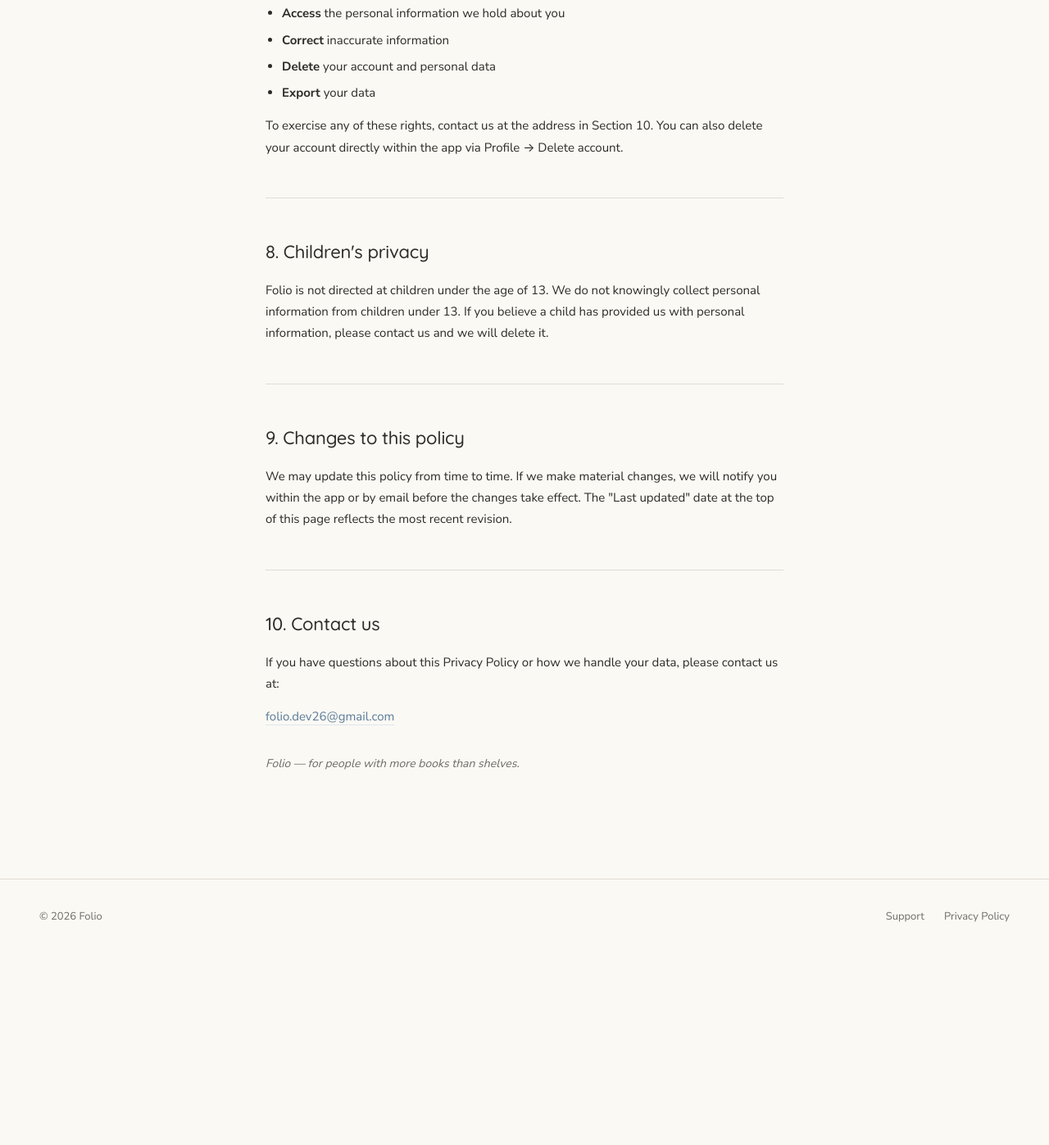
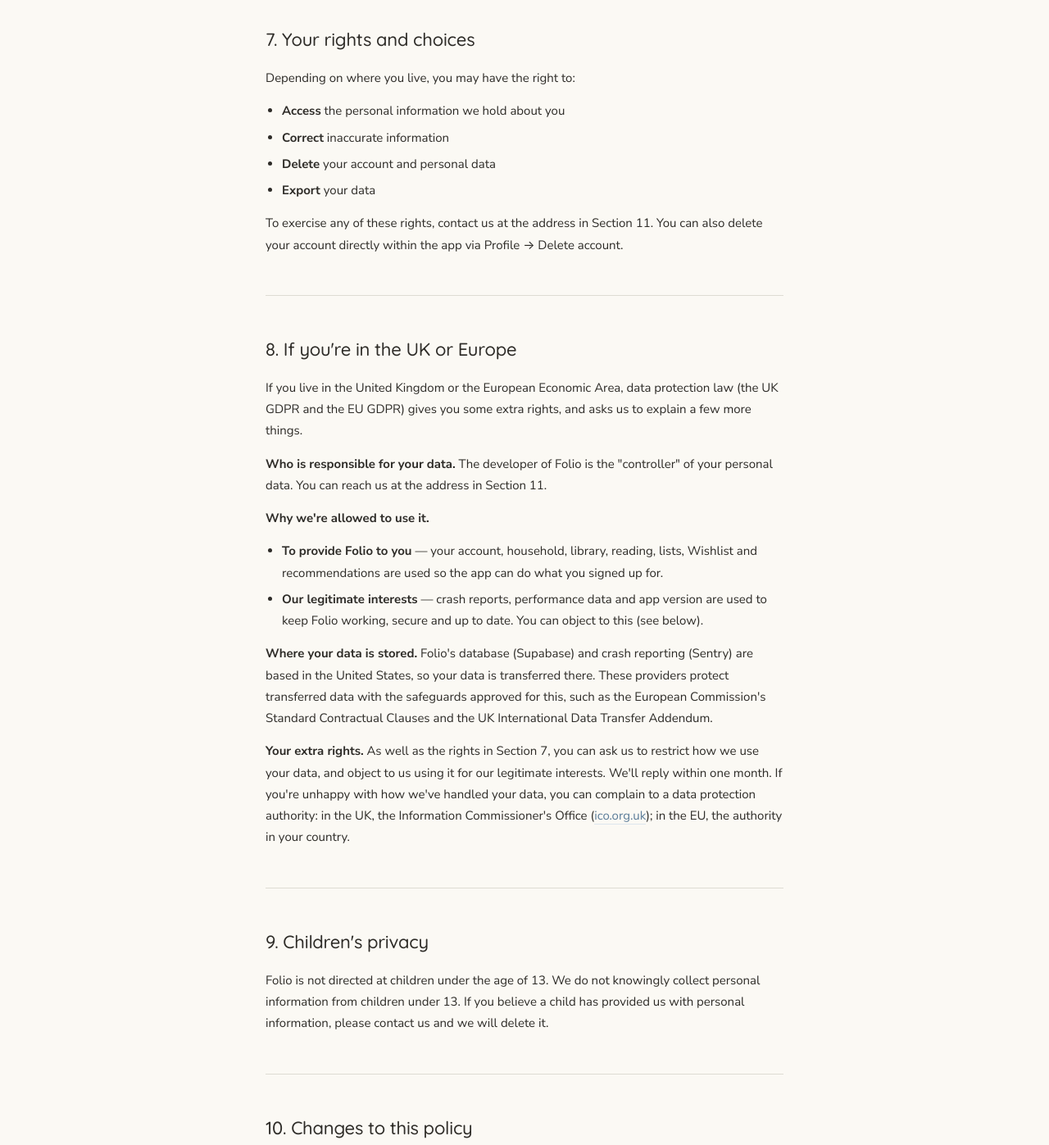
Before and after one commit to folioapp-dev/folio-site, a plain HTML site: page privacy.html in a window 1280 px wide. Shown: the part 3875-5272 px from the top of the page at 82% size. Before the commit the page ends 5038 px from the top, so only its background shows below. Drawn offline with Linux system fonts and the light colour scheme.

Commit message:
Privacy policy: UK/Europe section, backup and Sentry retention
Co-Authored-By: Claude Opus 5.5 <noreply@anthropic.com>

```diff
--- a/privacy.html
+++ b/privacy.html
@@ -338,7 +338,8 @@
         <h2>6. Data retention</h2>
         <p>We retain your data for as long as your account is active. If you delete your account, your profile, your reading (statuses, ratings and thoughts), your lists, your Wishlist and your recommendations are permanently deleted.</p>
         <p>Your household's library belongs to the household, so if other members remain, the household's books, locations, tags and collections stay with them. If you are the last member of your household, deleting your account also permanently deletes the household and its whole library.</p>
-        <p>Some data may remain in backups for a short period before being purged.</p>
+        <p>We occasionally take a backup of the Folio database to protect against data loss. Backups are accessible only to the Folio developer, are used only to restore data, and are kept only as long as needed for that, so deleted data may remain in a backup for a while before it's gone for good.</p>
+        <p>Crash and performance reports are kept by Sentry for up to 30 days.</p>
       </div>
 
       <hr class="section-rule">
@@ -352,27 +353,42 @@
           <li><strong>Delete</strong> your account and personal data</li>
           <li><strong>Export</strong> your data</li>
         </ul>
-        <p>To exercise any of these rights, contact us at the address in Section 10. You can also delete your account directly within the app via Profile → Delete account.</p>
+        <p>To exercise any of these rights, contact us at the address in Section 11. You can also delete your account directly within the app via Profile → Delete account.</p>
       </div>
 
       <hr class="section-rule">
 
       <div class="policy-section">
-        <h2>8. Children's privacy</h2>
+        <h2>8. If you're in the UK or Europe</h2>
+        <p>If you live in the United Kingdom or the European Economic Area, data protection law (the UK GDPR and the EU GDPR) gives you some extra rights, and asks us to explain a few more things.</p>
+        <p><strong>Who is responsible for your data.</strong> The developer of Folio is the "controller" of your personal data. You can reach us at the address in Section 11.</p>
+        <p><strong>Why we're allowed to use it.</strong></p>
+        <ul>
+          <li><strong>To provide Folio to you</strong> — your account, household, library, reading, lists, Wishlist and recommendations are used so the app can do what you signed up for.</li>
+          <li><strong>Our legitimate interests</strong> — crash reports, performance data and app version are used to keep Folio working, secure and up to date. You can object to this (see below).</li>
+        </ul>
+        <p><strong>Where your data is stored.</strong> Folio's database (Supabase) and crash reporting (Sentry) are based in the United States, so your data is transferred there. These providers protect transferred data with the safeguards approved for this, such as the European Commission's Standard Contractual Clauses and the UK International Data Transfer Addendum.</p>
+        <p><strong>Your extra rights.</strong> As well as the rights in Section 7, you can ask us to restrict how we use your data, and object to us using it for our legitimate interests. We'll reply within one month. If you're unhappy with how we've handled your data, you can complain to a data protection authority: in the UK, the Information Commissioner's Office (<a href="https://ico.org.uk" target="_blank" rel="noopener">ico.org.uk</a>); in the EU, the authority in your country.</p>
+      </div>
+
+      <hr class="section-rule">
+
+      <div class="policy-section">
+        <h2>9. Children's privacy</h2>
         <p>Folio is not directed at children under the age of 13. We do not knowingly collect personal information from children under 13. If you believe a child has provided us with personal information, please contact us and we will delete it.</p>
       </div>
 
       <hr class="section-rule">
 
       <div class="policy-section">
-        <h2>9. Changes to this policy</h2>
+        <h2>10. Changes to this policy</h2>
         <p>We may update this policy from time to time. If we make material changes, we will notify you within the app or by email before the changes take effect. The "Last updated" date at the top of this page reflects the most recent revision.</p>
       </div>
 
       <hr class="section-rule">
 
       <div class="policy-section">
-        <h2>10. Contact us</h2>
+        <h2>11. Contact us</h2>
         <p>If you have questions about this Privacy Policy or how we handle your data, please contact us at:</p>
         <p><a href="mailto:folio.dev26@gmail.com">folio.dev26@gmail.com</a></p>
         <p style="margin-top: 32px; font-size: 14px; color: var(--secondary); font-style: italic;">Folio — for people with more books than shelves.</p>
```
